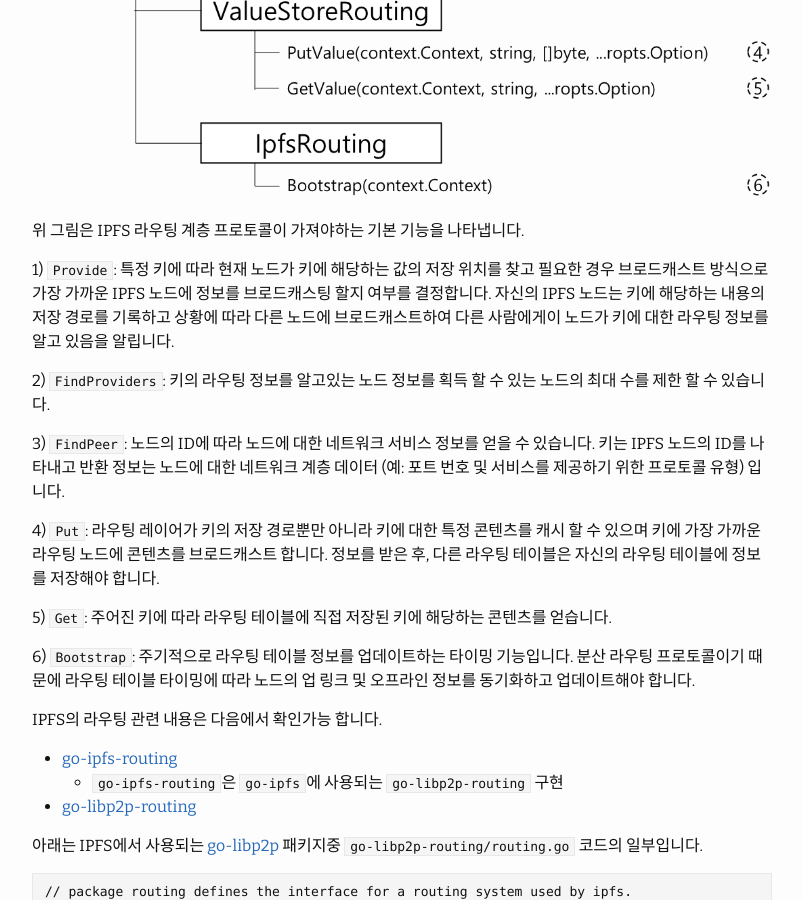
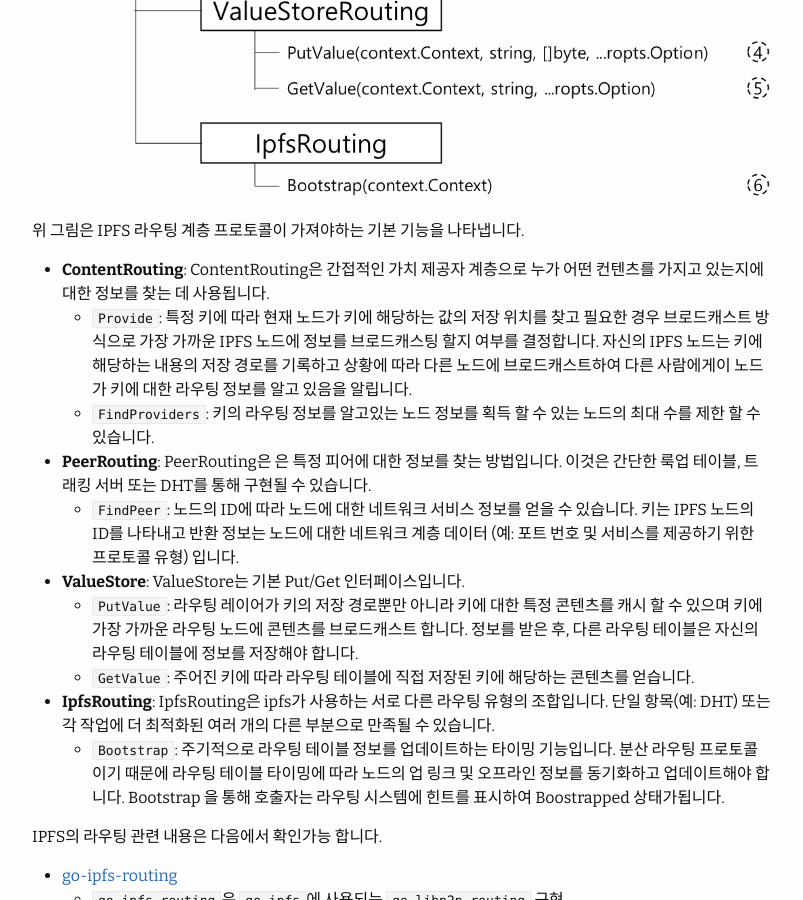
Before and after one commit to uni2u/uni2u.github.io, a Jekyll site: the page built from _posts/2018-09-18-IPFS05.md, in a window 1280 px wide and 900 px high, scrolled down 1857 px. Shown: the whole window, without its empty margins (238-1041 px from the left). Built offline with Jekyll 4.4.1, drawn with Linux system fonts in a browser that asks for light colours.

Commit message:
libp2p routing ipfs interface

```diff
--- a/_posts/2018-09-18-IPFS05.md
+++ b/_posts/2018-09-18-IPFS05.md
@@ -33,17 +33,19 @@
 
 위 그림은 IPFS 라우팅 계층 프로토콜이 가져야하는 기본 기능을 나타냅니다.
 
-1) `Provide`: 특정 키에 따라 현재 노드가 키에 해당하는 값의 저장 위치를 찾고 필요한 경우 브로드캐스트 방식으로 가장 가까운 IPFS 노드에 정보를 브로드캐스팅 할지 여부를 결정합니다. 자신의 IPFS 노드는 키에 해당하는 내용의 저장 경로를 기록하고 상황에 따라 다른 노드에 브로드캐스트하여 다른 사람에게이 노드가 키에 대한 라우팅 정보를 알고 있음을 알립니다.
+- __ContentRouting__: ContentRouting은 간접적인 가치 제공자 계층으로 누가 어떤 컨텐츠를 가지고 있는지에 대한 정보를 찾는 데 사용됩니다.
+  - `Provide`: 특정 키에 따라 현재 노드가 키에 해당하는 값의 저장 위치를 찾고 필요한 경우 브로드캐스트 방식으로 가장 가까운 IPFS 노드에 정보를 브로드캐스팅 할지 여부를 결정합니다. 자신의 IPFS 노드는 키에 해당하는 내용의 저장 경로를 기록하고 상황에 따라 다른 노드에 브로드캐스트하여 다른 사람에게이 노드가 키에 대한 라우팅 정보를 알고 있음을 알립니다.
+  - `FindProviders`: 키의 라우팅 정보를 알고있는 노드 정보를 획득 할 수 있는 노드의 최대 수를 제한 할 수 있습니다.
 
-2) `FindProviders`: 키의 라우팅 정보를 알고있는 노드 정보를 획득 할 수 있는 노드의 최대 수를 제한 할 수 있습니다.
+- __PeerRouting__: PeerRouting은 은 특정 피어에 대한 정보를 찾는 방법입니다. 이것은 간단한 룩업 테이블, 트래킹 서버 또는 DHT를 통해 구현될 수 있습니다.
+  - `FindPeer`: 노드의 ID에 따라 노드에 대한 네트워크 서비스 정보를 얻을 수 있습니다. 키는 IPFS 노드의 ID를 나타내고 반환 정보는 노드에 대한 네트워크 계층 데이터 (예: 포트 번호 및 서비스를 제공하기 위한 프로토콜 유형) 입니다.
 
-3) `FindPeer`: 노드의 ID에 따라 노드에 대한 네트워크 서비스 정보를 얻을 수 있습니다. 키는 IPFS 노드의 ID를 나타내고 반환 정보는 노드에 대한 네트워크 계층 데이터 (예: 포트 번호 및 서비스를 제공하기 위한 프로토콜 유형) 입니다.
+- __ValueStore__: ValueStore는 기본 Put/Get 인터페이스입니다.
+  - `PutValue`: 라우팅 레이어가 키의 저장 경로뿐만 아니라 키에 대한 특정 콘텐츠를 캐시 할 수 있으며 키에 가장 가까운 라우팅 노드에 콘텐츠를 브로드캐스트 합니다. 정보를 받은 후, 다른 라우팅 테이블은 자신의 라우팅 테이블에 정보를 저장해야 합니다.
+  - `GetValue`: 주어진 키에 따라 라우팅 테이블에 직접 저장된 키에 해당하는 콘텐츠를 얻습니다.
 
-4) `Put`: 라우팅 레이어가 키의 저장 경로뿐만 아니라 키에 대한 특정 콘텐츠를 캐시 할 수 있으며 키에 가장 가까운 라우팅 노드에 콘텐츠를 브로드캐스트 합니다. 정보를 받은 후, 다른 라우팅 테이블은 자신의 라우팅 테이블에 정보를 저장해야 합니다.
-
-5) `Get`: 주어진 키에 따라 라우팅 테이블에 직접 저장된 키에 해당하는 콘텐츠를 얻습니다.
-
-6) `Bootstrap`: 주기적으로 라우팅 테이블 정보를 업데이트하는 타이밍 기능입니다. 분산 라우팅 프로토콜이기 때문에 라우팅 테이블 타이밍에 따라 노드의 업 링크 및 오프라인 정보를 동기화하고 업데이트해야 합니다.
+- __IpfsRouting__: IpfsRouting은 ipfs가 사용하는 서로 다른 라우팅 유형의 조합입니다. 단일 항목(예: DHT) 또는 각 작업에 더 최적화된 여러 개의 다른 부분으로 만족될 수 있습니다.
+  - `Bootstrap`: 주기적으로 라우팅 테이블 정보를 업데이트하는 타이밍 기능입니다. 분산 라우팅 프로토콜이기 때문에 라우팅 테이블 타이밍에 따라 노드의 업 링크 및 오프라인 정보를 동기화하고 업데이트해야 합니다. Bootstrap 을 통해 호출자는 라우팅 시스템에 힌트를 표시하여 Boostrapped 상태가됩니다.
 
 IPFS의 라우팅 관련 내용은 다음에서 확인가능 합니다.
 
```
